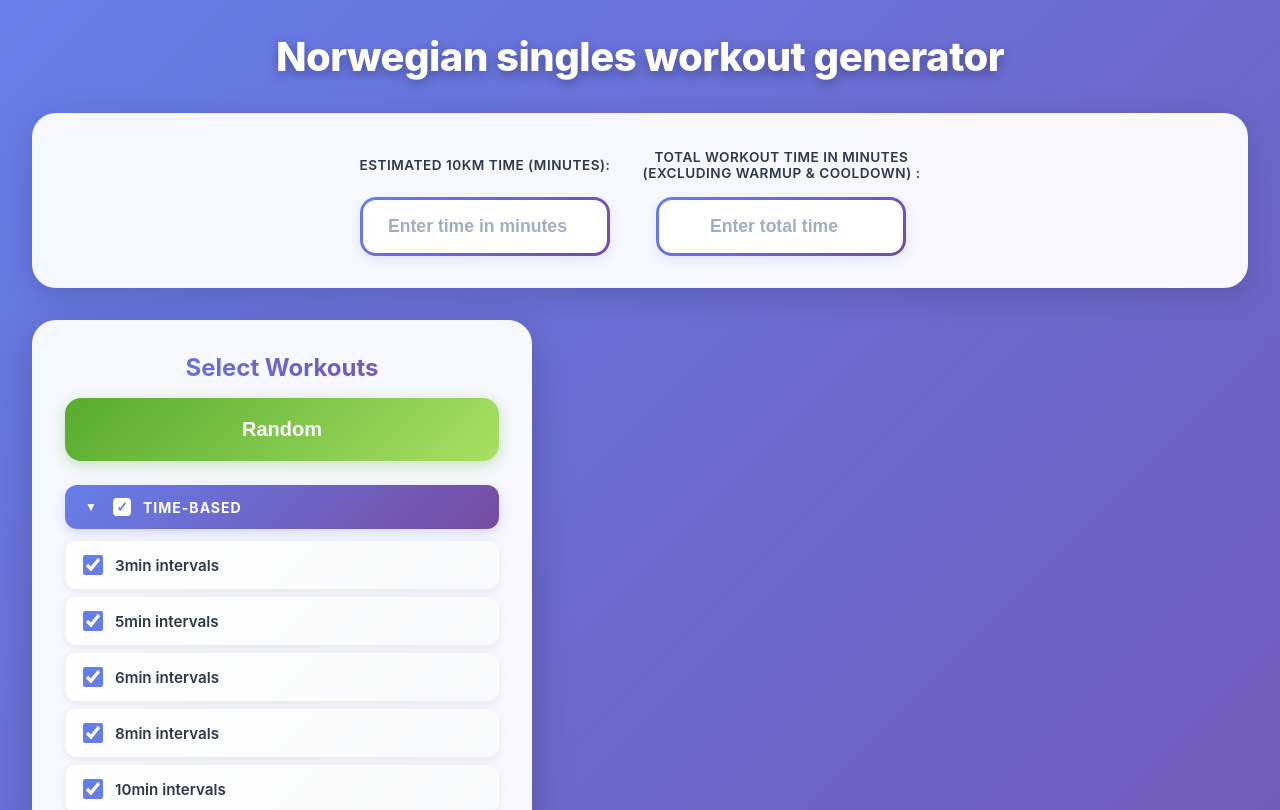
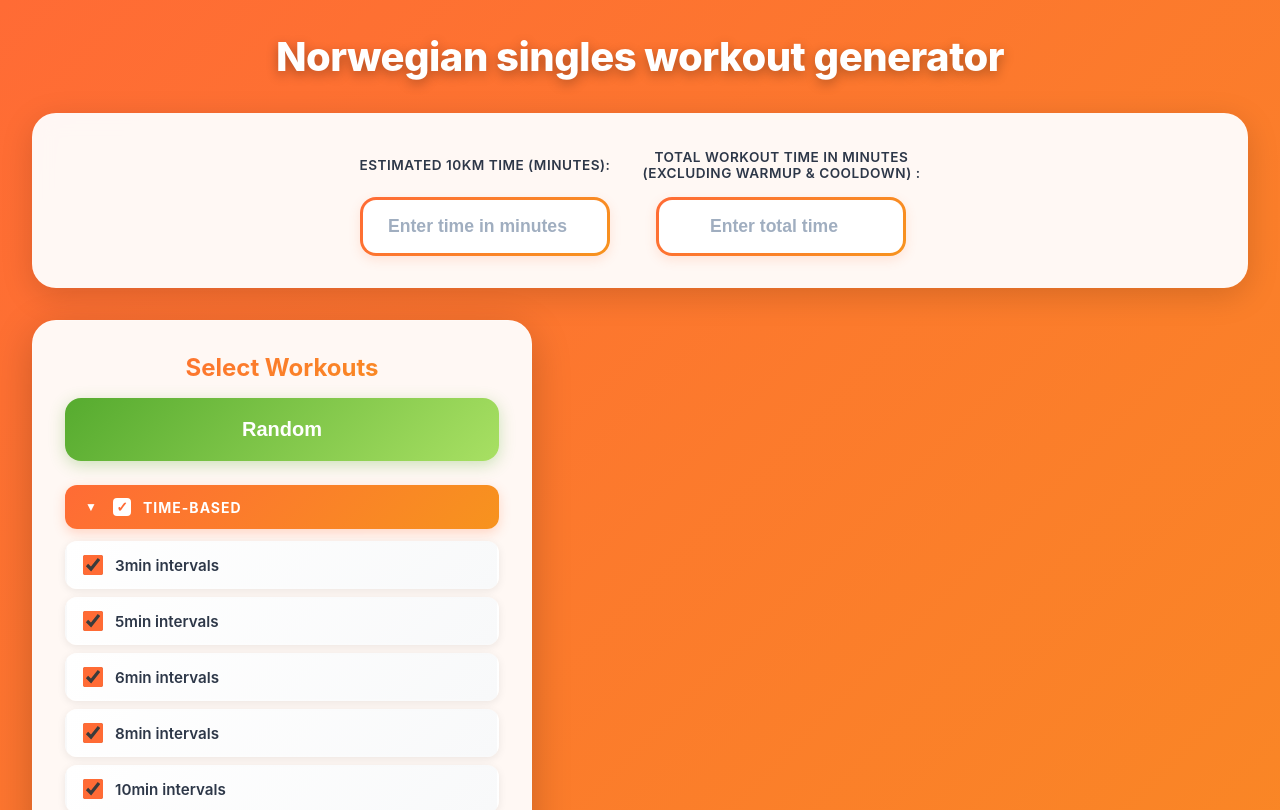
Before and after one commit to ChristoferRyas/nsa-workouts, an Angular app: page / in a window 1280 px wide. Shown: the top 810 px of the page. Built offline with nearby package versions, Linux system fonts and the light colour scheme.

Commit message:
New color scheme

```diff
--- a/src/app/components/start/start.scss
+++ b/src/app/components/start/start.scss
@@ -4,7 +4,7 @@
   align-items: center;
   padding: 2rem;
   gap: 2rem;
-  background: linear-gradient(135deg, #667eea 0%, #764ba2 100%);
+  background: linear-gradient(135deg, #FF6B35 0%, #F7931E 100%);
   min-height: 100vh;
 }
 
@@ -66,14 +66,14 @@
     width: 250px;
     text-align: center;
     background: linear-gradient(white, white) padding-box,
-                linear-gradient(135deg, #667eea, #764ba2) border-box;
+                linear-gradient(135deg, #FF6B35, #F7931E) border-box;
     transition: all 0.3s ease;
-    box-shadow: 0 4px 12px rgba(102, 126, 234, 0.15);
+    box-shadow: 0 4px 12px rgba(255, 107, 53, 0.15);
 
     &:focus {
       outline: none;
       transform: translateY(-2px);
-      box-shadow: 0 8px 24px rgba(102, 126, 234, 0.3);
+      box-shadow: 0 8px 24px rgba(255, 107, 53, 0.3);
     }
 
     &::placeholder {
@@ -84,7 +84,7 @@
   .previous-value {
     font-size: 0.85rem;
     color: white;
-    background: linear-gradient(135deg, #667eea, #764ba2);
+    background: linear-gradient(135deg, #FF6B35, #F7931E);
     padding: 0.25rem 0.75rem;
     border-radius: 1rem;
     font-weight: 500;
@@ -127,7 +127,7 @@
     font-weight: 700;
     color: #2d3748;
     text-align: center;
-    background: linear-gradient(135deg, #667eea, #764ba2);
+    background: linear-gradient(135deg, #FF6B35, #F7931E);
     -webkit-background-clip: text;
     -webkit-text-fill-color: transparent;
     background-clip: text;
@@ -150,13 +150,13 @@
     margin: 0 0 0.75rem 0;
     font-size: 0.875rem;
     font-weight: 700;
-    background: linear-gradient(135deg, #667eea, #764ba2);
+    background: linear-gradient(135deg, #FF6B35, #F7931E);
     color: white;
     text-transform: uppercase;
     letter-spacing: 1px;
     padding: 0.75rem 1rem;
     border-radius: 0.75rem;
-    box-shadow: 0 4px 12px rgba(102, 126, 234, 0.25);
+    box-shadow: 0 4px 12px rgba(255, 107, 53, 0.25);
     display: flex;
     align-items: center;
     gap: 0.75rem;
@@ -213,7 +213,7 @@
           top: 50%;
           left: 50%;
           transform: translate(-50%, -50%);
-          color: #667eea;
+          color: #FF6B35;
           font-size: 14px;
           font-weight: bold;
         }
@@ -228,7 +228,7 @@
           top: 50%;
           left: 50%;
           transform: translate(-50%, -50%);
-          color: #667eea;
+          color: #FF6B35;
           font-size: 14px;
           font-weight: bold;
         }
@@ -283,15 +283,15 @@
       left: -100%;
       width: 100%;
       height: 100%;
-      background: linear-gradient(90deg, transparent, rgba(102, 126, 234, 0.1), transparent);
+      background: linear-gradient(90deg, transparent, rgba(255, 107, 53, 0.1), transparent);
       transition: left 0.5s;
       pointer-events: none;
     }
 
     &:hover {
       transform: translateX(4px);
-      box-shadow: 0 4px 16px rgba(102, 126, 234, 0.2);
-      border-color: rgba(102, 126, 234, 0.3);
+      box-shadow: 0 4px 16px rgba(255, 107, 53, 0.2);
+      border-color: rgba(255, 107, 53, 0.3);
 
       &::before {
         left: 100%;
@@ -299,11 +299,11 @@
     }
 
     &.highlighted {
-      background: linear-gradient(135deg, #667eea 0%, #764ba2 100%);
+      background: linear-gradient(135deg, #FF6B35 0%, #F7931E 100%);
       color: white;
       transform: translateX(8px) scale(1.03);
-      box-shadow: 0 8px 24px rgba(102, 126, 234, 0.4);
-      border-color: #5568d3;
+      box-shadow: 0 8px 24px rgba(255, 107, 53, 0.4);
+      border-color: #e05a2a;
       animation: pulse-highlight 0.6s ease-in-out;
 
       .workout-name {
@@ -345,7 +345,7 @@
       height: 20px;
       cursor: pointer;
       flex-shrink: 0;
-      accent-color: #667eea;
+      accent-color: #FF6B35;
       transition: all 0.2s ease;
 
       &:hover {
@@ -370,10 +370,10 @@
 
 @keyframes pulse-highlight {
   0%, 100% {
-    box-shadow: 0 8px 24px rgba(102, 126, 234, 0.4);
+    box-shadow: 0 8px 24px rgba(255, 107, 53, 0.4);
   }
   50% {
-    box-shadow: 0 8px 32px rgba(102, 126, 234, 0.6);
+    box-shadow: 0 8px 32px rgba(255, 107, 53, 0.6);
   }
 }
 
@@ -403,20 +403,20 @@
   font-weight: 700;
   border: none;
   border-radius: 1rem;
-  background: linear-gradient(135deg, #667eea, #764ba2);
+  background: linear-gradient(135deg, #FF6B35, #F7931E);
   color: white;
-  box-shadow: 0 4px 16px rgba(102, 126, 234, 0.3);
+  box-shadow: 0 4px 16px rgba(255, 107, 53, 0.3);
   cursor: pointer;
   transition: all 0.3s ease;
 
   &:hover {
     transform: translateY(-2px);
-    box-shadow: 0 8px 24px rgba(102, 126, 234, 0.4);
+    box-shadow: 0 8px 24px rgba(255, 107, 53, 0.4);
   }
 
   &:active {
     transform: translateY(0);
-    box-shadow: 0 2px 8px rgba(102, 126, 234, 0.3);
+    box-shadow: 0 2px 8px rgba(255, 107, 53, 0.3);
   }
 }
 
@@ -464,7 +464,7 @@
   h2 {
     margin: 0 0 1.5rem 0;
     font-size: 2rem;
-    background: linear-gradient(135deg, #667eea, #764ba2);
+    background: linear-gradient(135deg, #FF6B35, #F7931E);
     -webkit-background-clip: text;
     -webkit-text-fill-color: transparent;
     background-clip: text;
@@ -496,7 +496,7 @@
 
       &:hover {
         transform: translateY(-2px);
-        box-shadow: 0 4px 12px rgba(102, 126, 234, 0.15);
+        box-shadow: 0 4px 12px rgba(255, 107, 53, 0.15);
       }
 
       .summary-label {
@@ -510,7 +510,7 @@
       .summary-value {
         font-size: 1.75rem;
         font-weight: 700;
-        background: linear-gradient(135deg, #667eea, #764ba2);
+        background: linear-gradient(135deg, #FF6B35, #F7931E);
         -webkit-background-clip: text;
         -webkit-text-fill-color: transparent;
         background-clip: text;
```
